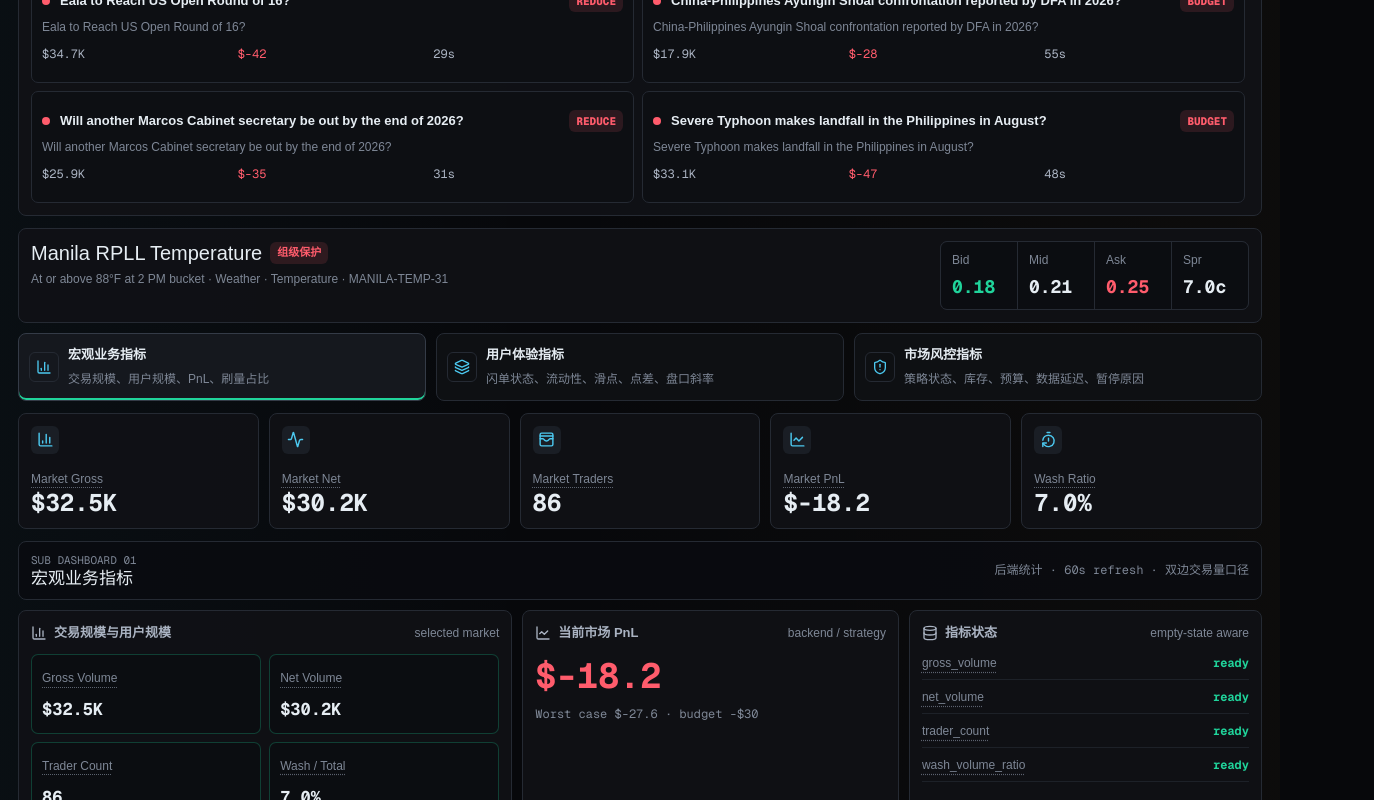
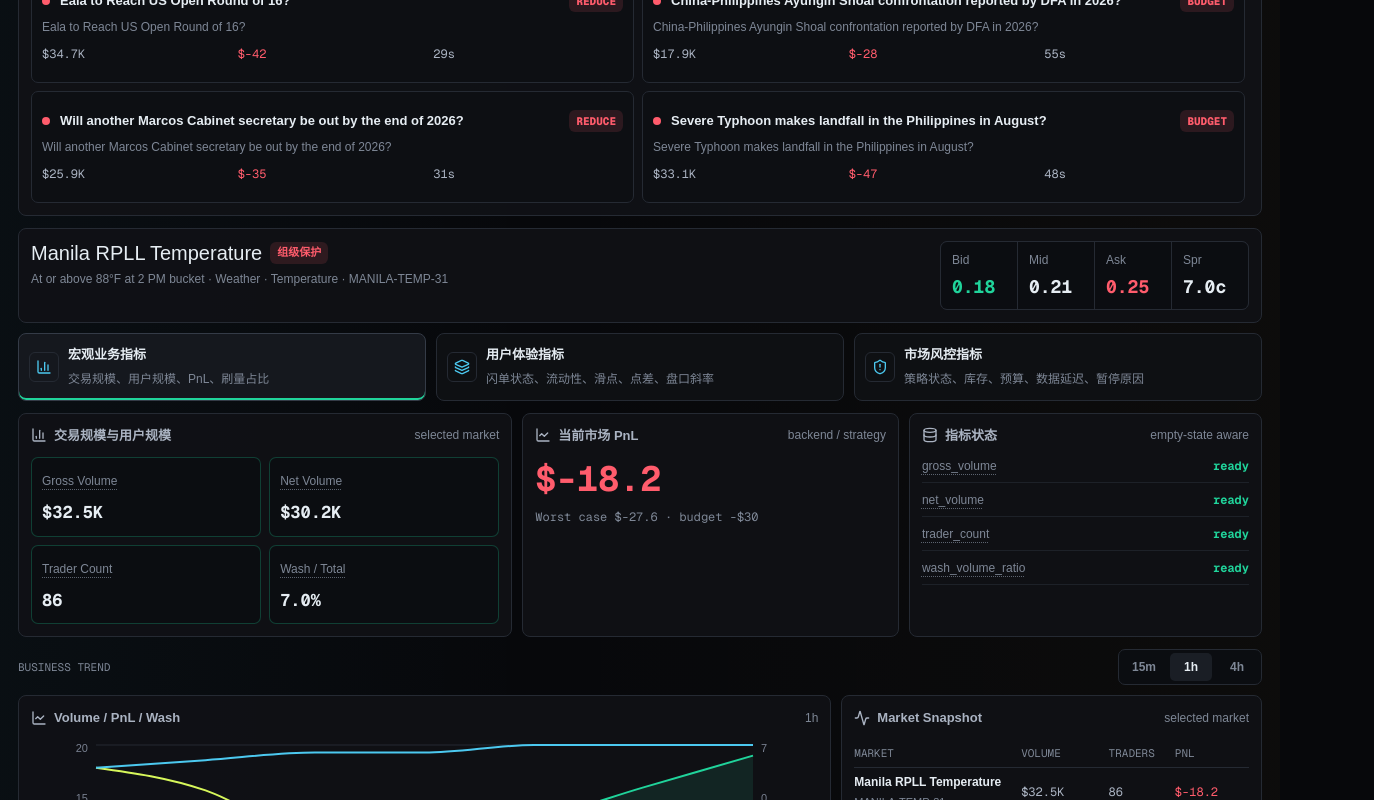
Before and after one commit to Buzzing-Club/mm-dashboard, a Next.js app: page / in a window 1280 px wide. Shown: the part 411-1211 px from the top of the page, 1374 px wide, since content can reach past the window. Built offline with nearby package versions, Linux system fonts and the light colour scheme.

Commit message:
Remove duplicate subboard summaries

```diff
--- a/app/globals.css
+++ b/app/globals.css
@@ -83,8 +83,7 @@ button {
 .segmented,
 .chart-toolbar,
 .timeframe-tabs,
-.risk-state,
-.subboard-header {
+.risk-state {
   display: flex;
   align-items: center;
 }
@@ -188,13 +187,6 @@ h3 {
   height: 30px;
 }
 
-.kpi-grid {
-  display: grid;
-  grid-template-columns: repeat(5, minmax(150px, 1fr));
-  gap: 10px;
-  margin: 12px 0;
-}
-
 .board-switcher {
   display: grid;
   grid-template-columns: repeat(3, minmax(0, 1fr));
@@ -254,7 +246,6 @@ h3 {
   font-size: 12px;
 }
 
-.metric-card,
 .panel,
 .market-rail {
   border: 1px solid var(--line);
@@ -262,24 +253,6 @@ h3 {
   background: rgba(16, 18, 22, 0.94);
 }
 
-.metric-card {
-  position: relative;
-  min-height: 104px;
-  padding: 12px;
-}
-
-.metric-icon {
-  display: grid;
-  place-items: center;
-  width: 28px;
-  height: 28px;
-  border-radius: 6px;
-  background: var(--panel-3);
-  color: var(--cyan);
-  margin-bottom: 12px;
-}
-
-.metric-card > span,
 .tiny-stat span,
 .meter span,
 .quote-box span,
@@ -290,47 +263,6 @@ h3 {
 .panel-title small {
   color: var(--muted);
   font-size: 12px;
-}
-
-.metric-label.has-tooltip {
-  cursor: help;
-  text-decoration: underline dotted rgba(126, 135, 150, 0.7);
-  text-underline-offset: 4px;
-}
-
-.metric-label.has-tooltip::after {
-  position: absolute;
-  left: 12px;
-  bottom: calc(100% + 8px);
-  z-index: 30;
-  width: min(340px, calc(100vw - 48px));
-  padding: 10px 12px;
-  border: 1px solid var(--line-strong);
-  border-radius: 7px;
-  background: #171b22;
-  box-shadow: 0 14px 34px rgba(0, 0, 0, 0.35);
-  color: var(--foreground);
-  content: attr(data-tooltip);
-  font-size: 12px;
-  line-height: 1.55;
-  opacity: 0;
-  pointer-events: none;
-  transform: translateY(4px);
-  transition: opacity 120ms ease, transform 120ms ease;
-  white-space: normal;
-}
-
-.metric-label.has-tooltip:hover::after,
-.metric-label.has-tooltip:focus-visible::after {
-  opacity: 1;
-  transform: translateY(0);
-}
-
-.metric-card > strong {
-  display: block;
-  font-family: var(--font-geist-mono), monospace;
-  font-size: 24px;
-  line-height: 1.1;
 }
 
 .positive {
@@ -654,23 +586,6 @@ h3 {
 .panel {
   min-width: 0;
   padding: 12px;
-}
-
-.subboard-header {
-  justify-content: space-between;
-  gap: 12px;
-  min-height: 48px;
-  margin-top: 10px;
-  border: 1px solid var(--line);
-  border-radius: 8px;
-  background: rgba(10, 12, 16, 0.82);
-  padding: 10px 12px;
-}
-
-.subboard-header span {
-  color: var(--muted);
-  font-family: var(--font-geist-mono), monospace;
-  font-size: 12px;
 }
 
 .pnl-tile strong {
@@ -1187,10 +1102,6 @@ h3 {
 }
 
 @media (max-width: 1180px) {
-  .kpi-grid {
-    grid-template-columns: repeat(3, minmax(150px, 1fr));
-  }
-
   .board-switcher {
     grid-template-columns: 1fr;
   }
@@ -1230,7 +1141,6 @@ h3 {
     flex-direction: column;
   }
 
-  .kpi-grid,
   .market-list,
   .market-overview .market-list,
   .book-grid,
@@ -1249,11 +1159,6 @@ h3 {
 
   .detail-header {
     padding: 10px;
-  }
-
-  .subboard-header {
-    align-items: flex-start;
-    flex-direction: column;
   }
 
   .quote-box {
--- a/app/page.tsx
+++ b/app/page.tsx
@@ -18,7 +18,6 @@ import {
   ShieldAlert,
   SlidersHorizontal,
   TimerReset,
-  WalletCards,
 } from "lucide-react";
 import {
   Area,
@@ -752,8 +751,6 @@ export default function Home() {
 
   const inventoryUsed = Math.min(100, (Math.abs(visibleMarket.inventory) / visibleMarket.qMax) * 100);
   const lossUsed = Math.min(100, (Math.abs(visibleMarket.worstCasePnl) / visibleMarket.maxLossBudget) * 100);
-  const selectedTone = statusMeta[visibleMarket.riskStatus].tone;
-  const selectedRiskTone = selectedTone === "ok" ? "ok" : selectedTone === "warn" ? "warn" : "bad";
   return (
     <main className="terminal-shell">
       <section className="topbar">
@@ -836,36 +833,6 @@ export default function Home() {
               <small>{board.subtitle}</small>
             </button>
           ))}
-        </section>
-
-        <section className="kpi-grid" aria-label="Realtime dashboard metrics">
-          {activeBoard === "macro" && (
-            <>
-              <MetricCard icon={<BarChart3 size={17} />} label="Market Gross" value={currency(visibleMarket.grossVolume)} tone="ok" />
-              <MetricCard icon={<Activity size={17} />} label="Market Net" value={visibleMarket.netVolume === null ? "unknown" : currency(visibleMarket.netVolume)} tone={visibleMarket.netVolume === null ? "warn" : "ok"} />
-              <MetricCard icon={<WalletCards size={17} />} label="Market Traders" value={visibleMarket.traderCount.toLocaleString()} tone="ok" />
-              <MetricCard icon={<LineChart size={17} />} label="Market PnL" value={signedCurrency(visibleMarket.pnl)} tone={visibleMarket.pnl >= 0 ? "ok" : "bad"} />
-              <MetricCard icon={<TimerReset size={17} />} label="Wash Ratio" value={pct(visibleMarket.washRatio)} tone={(visibleMarket.washRatio ?? 1) < 0.2 ? "ok" : "warn"} />
-            </>
-          )}
-          {activeBoard === "experience" && (
-            <>
-              <MetricCard icon={<Layers3 size={17} />} label="Market Liquidity" value={`${visibleMarket.liquidity.toLocaleString()} sh`} tone={visibleMarket.liquidity > 0 ? "ok" : "bad"} />
-              <MetricCard icon={<TimerReset size={17} />} label="Trade Slippage" value={visibleMarket.avgSlippage === null ? "no_trade" : `${visibleMarket.avgSlippage.toFixed(1)}%`} tone={(visibleMarket.avgSlippage ?? 99) < 4 ? "ok" : "bad"} />
-              <MetricCard icon={<Activity size={17} />} label="Spread Now" value={visibleMarket.spread ? `${(visibleMarket.spread * 100).toFixed(1)}c` : "missing"} tone={visibleMarket.spread && visibleMarket.spread < 0.06 ? "ok" : "warn"} />
-              <MetricCard icon={<Gauge size={17} />} label="Ask K / Bid K" value={`${visibleMarket.askSlope?.toFixed(0) ?? "--"} / ${visibleMarket.bidSlope?.toFixed(0) ?? "--"}`} tone={visibleMarket.askSlope && visibleMarket.bidSlope ? "ok" : "bad"} />
-              <MetricCard icon={<Database size={17} />} label="Book Health" value={visibleMarket.bidLevels.length ? "2-sided" : "missing"} tone={visibleMarket.bidLevels.length ? "ok" : "bad"} />
-            </>
-          )}
-          {activeBoard === "risk" && (
-            <>
-              <MetricCard icon={<ShieldAlert size={17} />} label="Risk Status" value={statusMeta[visibleMarket.riskStatus].short} tone={selectedRiskTone} />
-              <MetricCard icon={<Pause size={17} />} label="Quote Mode" value={statusMeta[visibleMarket.quoteMode].short} tone={selectedRiskTone} />
-              <MetricCard icon={<Gauge size={17} />} label="Budget Used" value={`${lossUsed.toFixed(0)}%`} tone={lossUsed > 85 ? "bad" : "warn"} />
-              <MetricCard icon={<Activity size={17} />} label="Inventory q" value={`${visibleMarket.inventory} / ${visibleMarket.qMax}`} tone={Math.abs(visibleMarket.inventory) >= 64 ? "bad" : "warn"} />
-              <MetricCard icon={<Database size={17} />} label="Runtime Delay" value={`${visibleMarket.staleSeconds}s`} tone={visibleMarket.staleSeconds > 60 ? "bad" : "ok"} />
-            </>
-          )}
         </section>
 
         {activeBoard === "macro" && (
@@ -988,14 +955,6 @@ function MacroBoard({
 }) {
   return (
     <>
-      <div className="subboard-header">
-        <div>
-          <p className="section-label">Sub Dashboard 01</p>
-          <h3>宏观业务指标</h3>
-        </div>
-        <span>后端统计 · 60s refresh · 双边交易量口径</span>
-      </div>
-
       <div className="detail-grid macro-detail-grid">
         <div className="panel">
           <div className="panel-title">
@@ -1101,14 +1060,6 @@ function ExperienceBoard({
 
   return (
     <>
-      <div className="subboard-header">
-        <div>
-          <p className="section-label">Sub Dashboard 02</p>
-          <h3>用户体验指标</h3>
-        </div>
-        <span>撮合/后端/策略端 · 剔除刷量交易 · V=10 shares</span>
-      </div>
-
       <div className="detail-grid experience-detail-grid">
         <div className="panel">
           <div className="panel-title">
@@ -1239,14 +1190,6 @@ function RiskBoard({
 }) {
   return (
     <>
-      <div className="subboard-header">
-        <div>
-          <p className="section-label">Sub Dashboard 03</p>
-          <h3>市场风控指标</h3>
-        </div>
-        <span>策略端状态 · 2 tick / 60s freshness · 只展示不下发参数</span>
-      </div>
-
       <div className="detail-grid risk-detail-grid">
         <div className="panel risk-panel">
           <div className="panel-title">
@@ -1374,53 +1317,6 @@ function MarketMetricTable({ markets: rows, mode }: { markets: Market[]; mode: "
   );
 }
 
-const metricDescriptions: Record<string, string> = {
-  "Market Gross": "当前选中市场的累计双边成交额，包含所有可计入市场交易规模的成交。",
-  "Market Net": "当前选中市场剔除刷量或内部成交后的真实成交额；未知时显示 unknown。",
-  "Market Traders": "当前选中市场内参与过有效交易或关键交互的用户数量。",
-  "Market PnL": "当前选中市场的实时做市盈亏，按当前持仓、现金流和估值口径计算。",
-  "Wash Ratio": "当前选中市场刷量成交额占总成交额的比例，用于判断交易质量。",
-  "Market Liquidity": "当前选中市场盘口可用流动性，表示当前可被成交的挂单深度。",
-  "Trade Slippage": "当前选中市场真实成交相对成交前盘口中间价的平均滑点。",
-  "Spread Now": "当前选中市场最优 ask 与最优 bid 的价差，数值越小成交体验通常越好。",
-  "Ask K / Bid K": "当前选中市场买入侧和卖出侧盘口冲击斜率，用于衡量吃单对价格的影响。",
-  "Book Health": "当前选中市场订单簿是否有双边有效盘口；missing 表示无法确认挂单状态。",
-  "Risk Status": "当前选中市场的综合风控状态，由库存、预算、盘口、临期和数据新鲜度共同决定。",
-  "Quote Mode": "当前选中市场实际采用的摆单模式，例如正常、库存倾斜、只减风险或暂停。",
-  "Budget Used": "当前选中市场最坏情况亏损相对风控预算的占用比例。",
-  "Inventory q": "当前选中市场做市账户持仓相对 q_max 的库存敞口。",
-  "Runtime Delay": "当前选中市场策略端最近一次计算或心跳距离现在的延迟。",
-};
-
-function MetricCard({
-  icon,
-  label,
-  value,
-  tone,
-}: {
-  icon: React.ReactNode;
-  label: string;
-  value: string;
-  tone: "ok" | "warn" | "bad";
-}) {
-  const description = metricDescriptions[label];
-
-  return (
-    <div className="metric-card">
-      <div className="metric-icon">{icon}</div>
-      <span
-        className={description ? "metric-label has-tooltip" : "metric-label"}
-        data-tooltip={description}
-        tabIndex={description ? 0 : undefined}
-        title={description}
-      >
-        {label}
-      </span>
-      <strong>{value}</strong>
-    </div>
-  );
-}
-
 function Meter({ label, value, figure, tone = "warn" }: { label: string; value: number; figure: string; tone?: "warn" | "bad" }) {
   return (
     <div className="meter">
```
Also changed, not shown: 1 other file (tests, documents, lock files or other folders).
